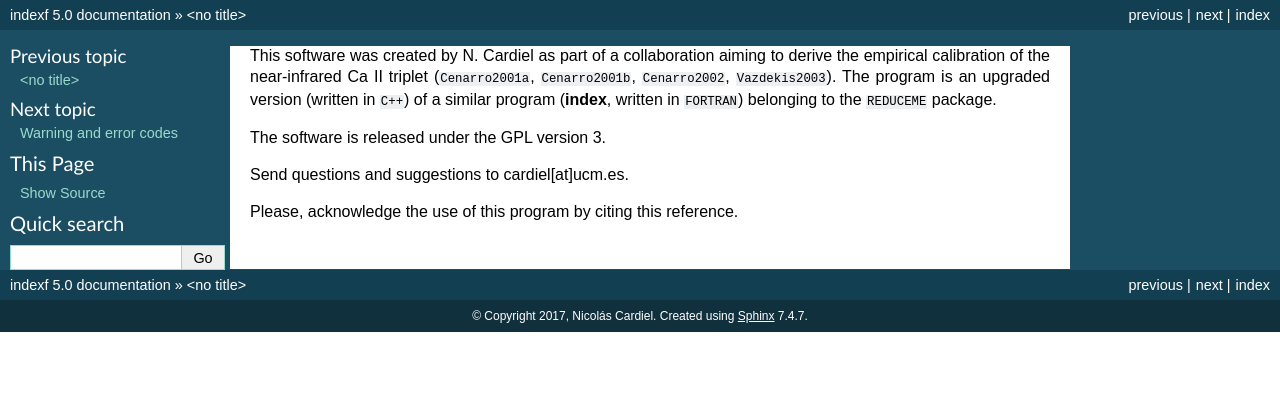
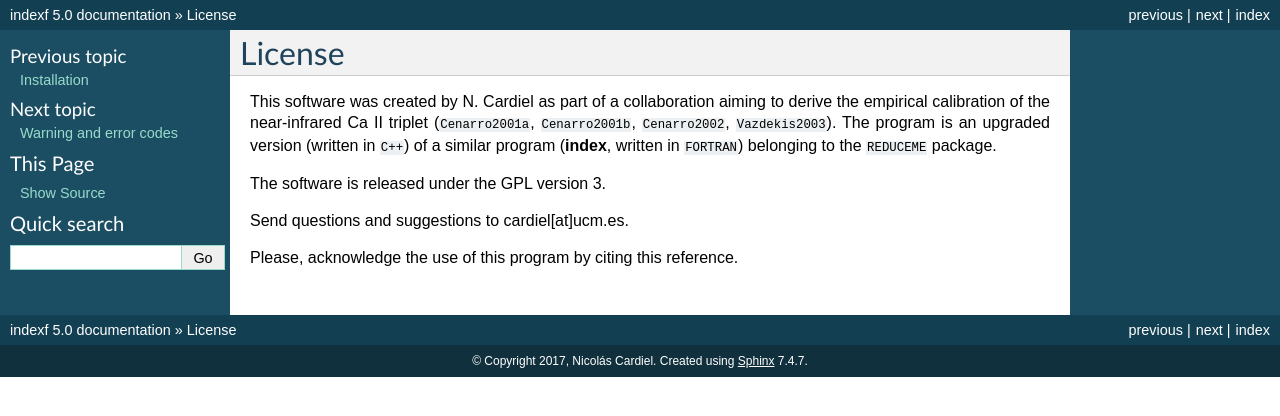
Before and after one commit to nicocardiel/indexf, a Sphinx documentation site: the page built from docs/license.rst, in a window 1280 px wide. Shown: the top 416 px of the page. Built offline with Sphinx 7.4.7, drawn with Linux system fonts in a browser that asks for light colours; cross-references to code outside the pages are shown as plain code; part of the change alters nothing that is shown.

```diff
--- a/docs/installation.rst
+++ b/docs/installation.rst
@@ -1,4 +1,7 @@
 .. _install:
+
+Installation
+============
 
 Before you install **indexf**, make sure that ``CFITSIO`` is already installed in your computer. If, in addition, you want the program to generate graphical output, ``PGPLOT`` must also be installed. Note that since version ``4.2.0``, the by default installation procedure will not try to install **indexf** with ``PGPLOT``. If this graphical library is available and you want **indexf** to use it, you should explicitly indicate that option during the installation procedure.
 
--- a/docs/license.rst
+++ b/docs/license.rst
@@ -1,3 +1,6 @@
+License
+=======
+
 This software was created by N. Cardiel as part of a collaboration aiming to derive the empirical calibration of the near-infrared Ca II triplet (:cite:`Cenarro2001a`, :cite:`Cenarro2001b`, :cite:`Cenarro2002`, :cite:`Vazdekis2003`). The program is an upgraded version (written in ``C++``) of a similar program (**index**, written in ``FORTRAN``) belonging to the ``REDUCEME`` package.
 
 The software is released under the GPL version 3.
--- a/docs/references.bib
+++ b/docs/references.bib
@@ -1,7 +1,7 @@
 @ARTICLE{Cardiel1998,
    author = {{Cardiel}, N. and {Gorgas}, J. and {Cenarro}, J. and {Gonzalez}, J.~J.},
     title = "{Reliable random error estimation in the measurement of line-strength indices}",
-  journal = {\aaps},
+  journal = {Astronomy and Astrophysics Supplement Series},
    eprint = {astro-ph/9706116},
  keywords = {METHODS: DATA ANALYSIS, METHODS: ANALYTICAL, METHODS: STATISTICAL},
      year = 1998,
@@ -9,13 +9,13 @@
    volume = 127,
     pages = {597-605},
       doi = {10.1051/aas:1998123},
-   adsurl = {http://cdsads.u-strasbg.fr/abs/1998A%26AS..127..597C},
+   adsurl = {http://cdsads.u-strasbg.fr/abs/1998A\%26AS..127..597C},
   adsnote = {Provided by the SAO/NASA Astrophysics Data System}
 }
 @ARTICLE{Cenarro2001a,
    author = {{Cenarro}, A.~J. and {Cardiel}, N. and {Gorgas}, J. and {Peletier}, R.~F. and {Vazdekis}, A. and {Prada}, F.},
     title = "{Empirical calibration of the near-infrared Ca ii triplet - I. The stellar library and index definition}",
-  journal = {\mnras},
+  journal = {MNRAS},
    eprint = {astro-ph/0109157},
  keywords = {STARS: ABUNDANCES, STARS: FUNDAMENTAL PARAMETERS, GLOBULAR CLUSTERS: GENERAL, GALAXIES: STELLAR CONTENT},
      year = 2001,
@@ -29,7 +29,7 @@
 @ARTICLE{Cardiel2003,
    author = {{Cardiel}, N. and {Gorgas}, J. and {S{\'a}nchez-Bl{\'a}zquez}, P. and {Cenarro}, A.~J. and {Pedraz}, S. and {Bruzual}, G. and {Klement}, J.},
     title = "{Using spectroscopic data to disentangle stellar population properties}",
-  journal = {\aap},
+  journal = {Astronomy and Astrophysics},
    eprint = {astro-ph/0306560},
  keywords = {methods: data analysis, techniques: spectroscopic, galaxies: stellar content},
      year = 2003,
@@ -37,13 +37,13 @@
    volume = 409,
     pages = {511-522},
       doi = {10.1051/0004-6361:20031096},
-   adsurl = {http://cdsads.u-strasbg.fr/abs/2003A%26A...409..511C},
+   adsurl = {http://cdsads.u-strasbg.fr/abs/2003A\%26A...409..511C},
   adsnote = {Provided by the SAO/NASA Astrophysics Data System}
 }
 @ARTICLE{Trager1998,
    author = {{Trager}, S.~C. and {Worthey}, G. and {Faber}, S.~M. and {Burstein}, D. and {Gonz{\'a}lez}, J.~J.},
     title = "{Old Stellar Populations. VI. Absorption-Line Spectra of Galaxy Nuclei and Globular Clusters}",
-  journal = {\apjs},
+  journal = {The Astrophysical Journal Supplement Series},
    eprint = {astro-ph/9712258},
  keywords = {GALAXIES: ABUNDANCES, GALAXIES: NUCLEI, GALAXIES: STAR CLUSTERS, GALAXIES: STELLAR CONTENT, Galaxies: Abundances, Galaxies: Nuclei, Galaxies: Star Clusters, Galaxies: Stellar Content},
      year = 1998,
@@ -57,21 +57,21 @@
 @ARTICLE{Gorgas1999,
    author = {{Gorgas}, J. and {Cardiel}, N. and {Pedraz}, S. and {Gonz{\'a}lez}, J.~J.},
     title = "{Empirical calibration of the lambda 4000 {\AA} break}",
-  journal = {\aaps},
+  journal = {Astronomy and Astrophysics Supplement Series},
    eprint = {astro-ph/9905264},
      year = 1999,
     month = oct,
    volume = 139,
     pages = {29-41},
       doi = {10.1051/aas:1999375},
-   adsurl = {http://cdsads.u-strasbg.fr/abs/1999A%26AS..139...29G},
+   adsurl = {http://cdsads.u-strasbg.fr/abs/1999A\%26AS..139...29G},
   adsnote = {Provided by the SAO/NASA Astrophysics Data System}
 }
 
 @ARTICLE{Bruzual1983,
    author = {{Bruzual A.}, G.},
     title = "{Spectral evolution of galaxies. I - Early-type systems}",
-  journal = {\apj},
+  journal = {The Astrophysical Journal},
  keywords = {Astronomical Photometry, Galactic Evolution, Iue, Stellar Evolution, Ultraviolet Spectra, Astronomical Models, Late Stars, Light Curve, Luminosity, Spectral Energy Distribution, Star Formation Rate},
      year = 1983,
     month = oct,
@@ -85,7 +85,7 @@
 @ARTICLE{Kleinmann_Hall1986,
    author = {{Kleinmann}, S.~G. and {Hall}, D.~N.~B.},
     title = "{Spectra of late-type standard stars in the region 2.0-2.5 microns}",
-  journal = {\apjs},
+  journal = {The Astrophysical Journal Supplement Series},
  keywords = {Dwarf Stars, Infrared Spectra, Late Stars, Stellar Physics, Stellar Spectra, Supergiant Stars, Absorption Spectra, Abundance, Signal To Noise Ratios, Spectral Line Width, Stellar Luminosity},
      year = 1986,
     month = nov,
@@ -99,7 +99,7 @@
 @ARTICLE{Marmol-Queralto2008,
    author = {{M{\'a}rmol-Queralt{\'o}}, E. and {Cardiel}, N. and {Cenarro}, A.~J. and {Vazdekis}, A. and {Gorgas}, J. and {Pedraz}, S. and {Peletier}, R.~F. and {S{\'a}nchez-Bl{\'a}zquez}, P.},
     title = "{A new stellar library in the region of the CO index at 2.3 {$\mu$}m. New index definition and empirical fitting functions}",
-  journal = {\aap},
+  journal = {Astronomy and Astrophysics},
 archivePrefix = "arXiv",
    eprint = {0806.0581},
  keywords = {atlases, stars: fundamental parameters, globular clusters:, general, galaxies: stellar content},
@@ -108,14 +108,14 @@ archivePrefix = "arXiv",
    volume = 489,
     pages = {885-909},
       doi = {10.1051/0004-6361:200810044},
-   adsurl = {http://adsabs.harvard.edu/abs/2008A%26A...489..885M},
+   adsurl = {http://adsabs.harvard.edu/abs/2008A\%26A...489..885M},
   adsnote = {Provided by the SAO/NASA Astrophysics Data System}
 }
 
 @ARTICLE{Colless1999,
    author = {{Colless}, M. and {Burstein}, D. and {Davies}, R.~L. and {McMahan}, R.~K. and {Saglia}, R.~P. and {Wegner}, G.},
     title = "{The peculiar motions of early-type galaxies in two distant regions - V. The Mg-sigma relation, age and metallicity}",
-  journal = {\mnras},
+  journal = {MNRAS},
    eprint = {astro-ph/9811089},
  keywords = {GALAXIES: CLUSTERS: GENERAL, GALAXIES: DISTANCES AND REDSHIFTS, GALAXIES: ELLIPTICAL AND LENTICULAR, CD, GALAXIES: EVOLUTION, GALAXIES: FORMATION, GALAXIES: STELLAR CONTENT},
      year = 1999,
```
